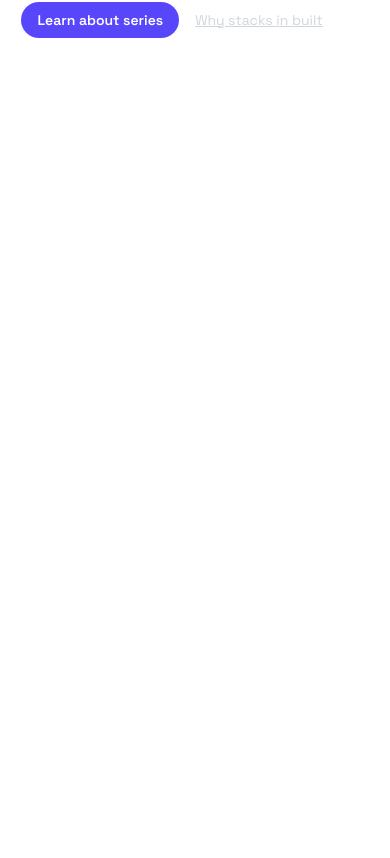
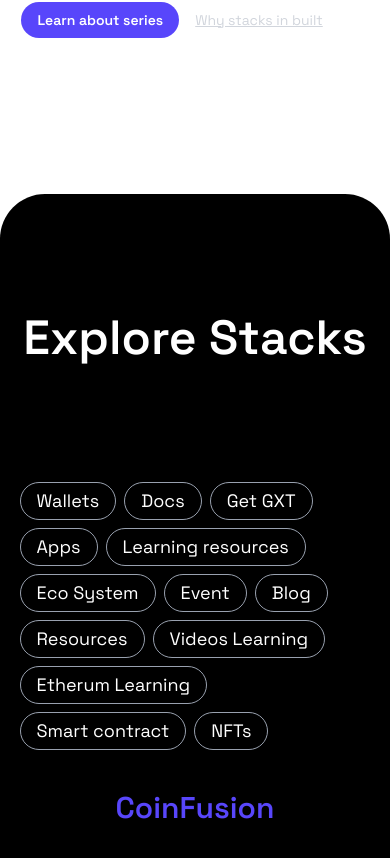
Before and after one commit to kandevishnu/ui-project, a React (Vite) app: page / in a window 390 px wide. Shown: the part 4158-5016 px from the top of the page. Before the commit the page ends 4352 px from the top, so only its background shows below. Built offline with nearby package versions, Linux system fonts and the light colour scheme; a web font is replaced by a local one.

Commit message:
sixth section responsive

```diff
--- a/src/App.jsx
+++ b/src/App.jsx
@@ -4,6 +4,7 @@
 import Features from './components/third/Features'
 import Portfolio from './components/fourth/Portfolio'
 import WhyWe from './components/fifth/WhyWe'
+import Footer from './components/sixth/Footer'
 
 const App = () => {
   return (
@@ -13,6 +14,7 @@
       <Features />
       <Portfolio />
       <WhyWe />
+      <Footer />
     </div>
   )
 }
--- a/src/components/first/Navbar.jsx
+++ b/src/components/first/Navbar.jsx
@@ -4,8 +4,8 @@
   return (
     <div className="relative flex items-center pt-4 w-[90%] mx-auto mb-20">
       {/* Logo */}
-      <div className="mx-auto md:mx-0">
-        <h2 className="text-[#5846FB] text-4xl md:text-2xl font-bold font-[Space_Grotesk] absolute top-8">
+      <div className="md:mx-0">
+        <h2 className="text-[#5846FB] text-4xl md:text-2xl font-bold font-[Space_Grotesk] absolute top-8 left-1/2 -translate-x-1/2 md:left-0 md:translate-x-0.5">
           CoinFusion
         </h2>
       </div>
--- /dev/null
+++ b/src/components/sixth/Badge.jsx
@@ -0,0 +1,12 @@
+import React from 'react'
+
+const Badge = (props) => {
+    console.log(props)
+  return (
+    <div className='lg:px-9 lg:py-4 px-4 py-1 sm:px-6 sm:py-2 md:px-7 md:py-3 border-gray-400 border w-fit sm:text-[20px] text-lg rounded-full'>
+      {props.props.name}
+    </div>
+  )
+}
+
+export default Badge
--- /dev/null
+++ b/src/components/sixth/Footer.jsx
@@ -0,0 +1,44 @@
+import React from "react";
+import Badge from "./Badge";
+
+const Footer = () => {
+  const data = [
+    { name: "Wallets" },
+    { name: "Docs" },
+    { name: "Get GXT" },
+    { name: "Apps" },
+    { name: "Learning resources" },
+    { name: "Eco System" },
+    { name: "Event" },
+    { name: "Blog" },
+    { name: "Resources" },
+    { name: "Videos Learning" },
+    { name: "Etherum Learning" },
+    { name: "Smart contract" },
+    { name: "NFTs" },
+  ];
+  return (
+    <div className="h-fit bg-black text-white rounded-t-[45px] pb-1">
+      <div className="w-[90%] m-auto">
+        <div className="lg:text-[100px] text-5xl text-center sm:text-left sm:text-6xl md:text-7xl font-semibold py-30 ">
+          Explore Stacks
+        </div>
+        <div className="flex lg:gap-4 gap-2 flex-wrap mb-10 sm:mb-[10%]">
+          {data.map((name, idx) => (
+            <Badge key={idx} props={name} />
+          ))}
+        </div>
+        <div className="flex items-center justify-between mb-10">
+          <div className="text-[#5846FB] text-3xl text-center font-semibold  w-full md:w-fit ">
+            CoinFusion
+          </div>
+          <div className="hidden md:block">
+            Terms & conditions | Sitemap | Privacy Policy | Cookies Policy
+          </div>
+        </div>
+      </div>
+    </div>
+  );
+};
+
+export default Footer;
```
